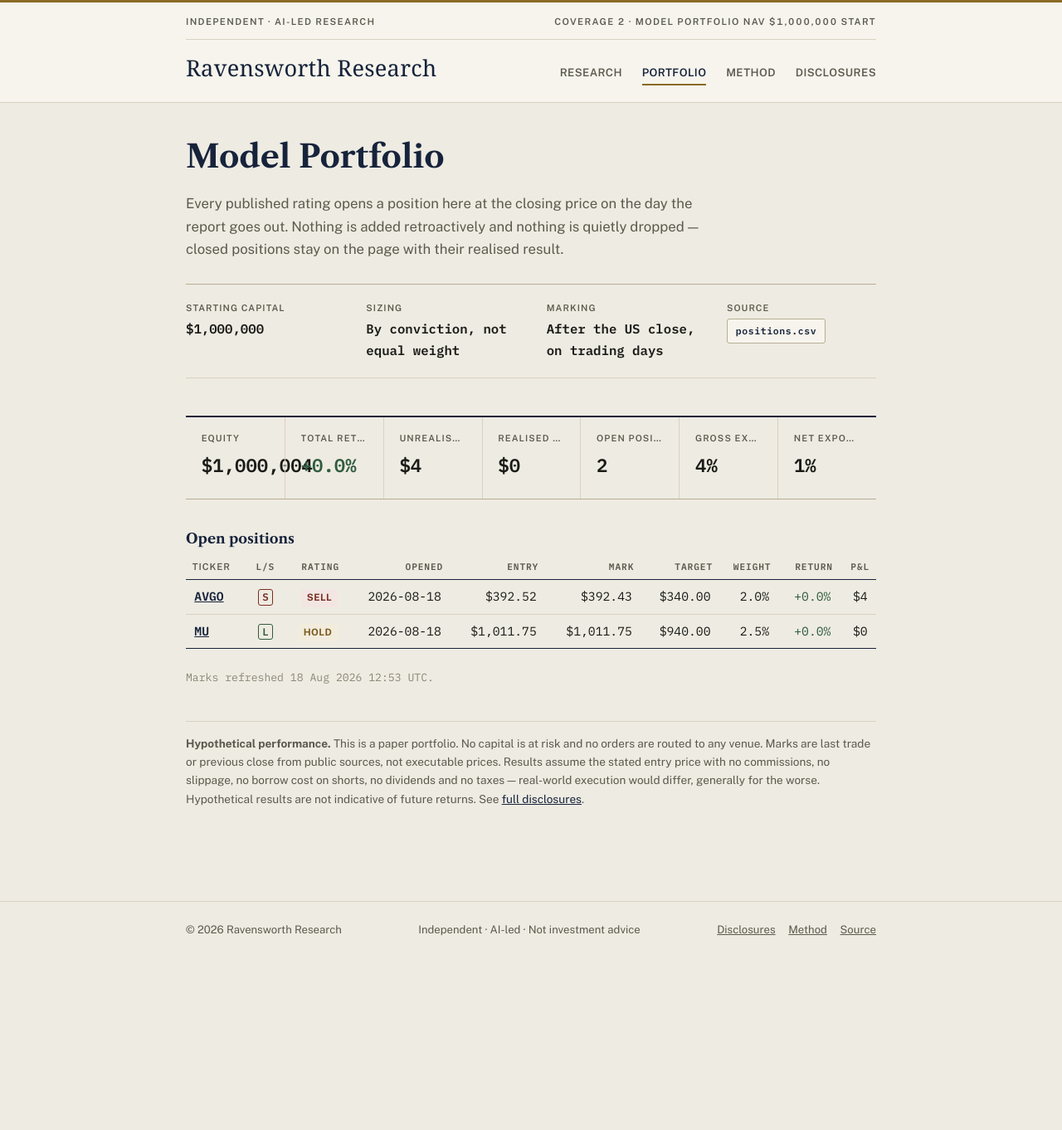
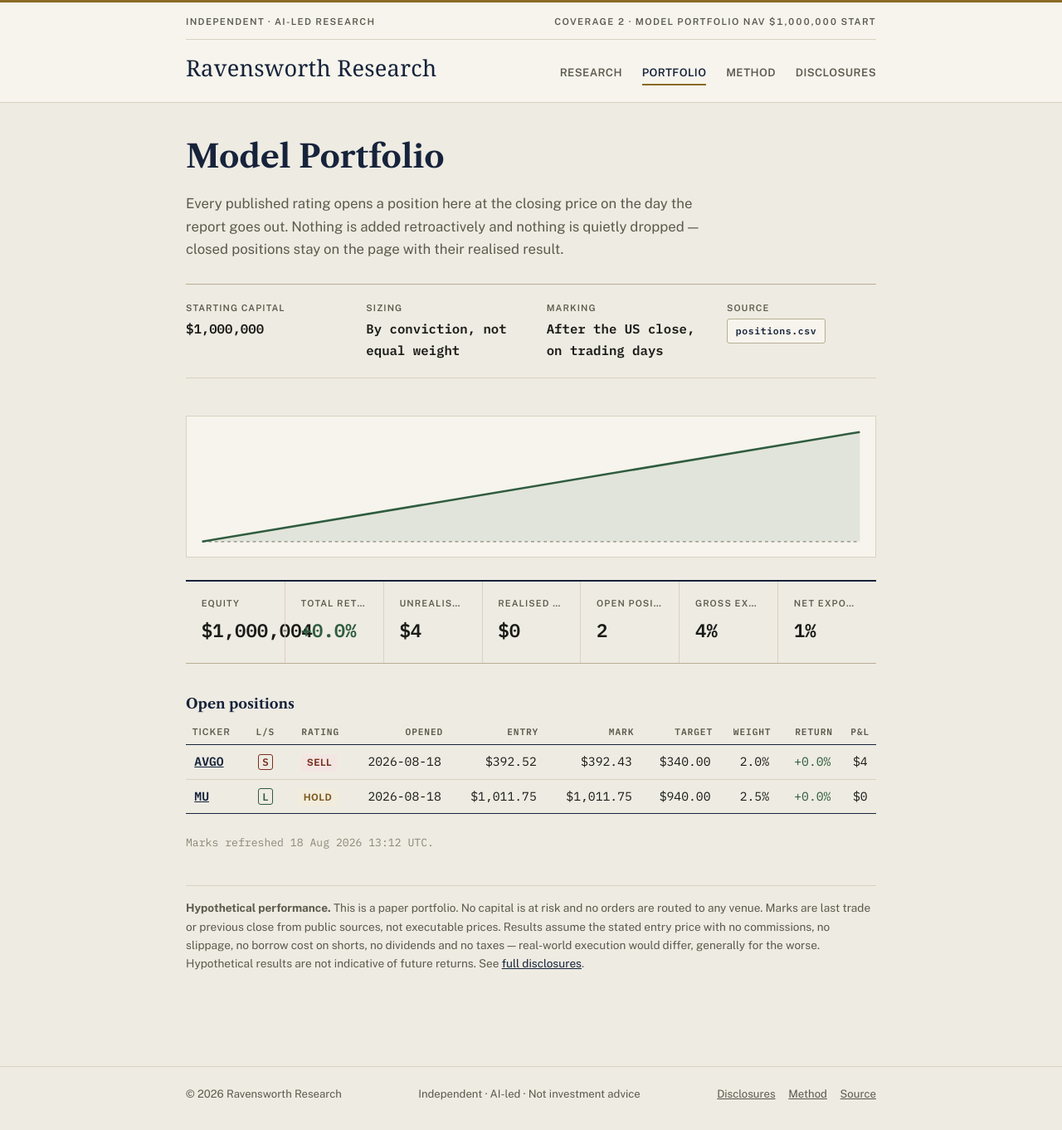
Before and after one commit to ryanrodrigues25200525-svg/ravensworth-research, a Jekyll site: the page built from portfolio.md, in a window 1280 px wide. Shown: the whole page at 83% size. Built offline with Jekyll 4.4.1, drawn with Linux system fonts in a browser that asks for light colours; some web fonts are replaced; before the commit the page ends 1163 px from its top, so only the background shows below that.

```diff
--- a/portfolio.md
+++ b/portfolio.md
@@ -17,6 +17,7 @@ result.</p>
 </dl>
 
 <!-- PORTFOLIO:START -->
+<svg class="equity-curve" viewBox="0 0 640 120" role="img" aria-label="Model portfolio equity curve"><polygon points="8,112 8.0,112.0 632.0,8.0 632,112" fill="#2f5c3f" opacity="0.10"/><line x1="8" y1="112.0" x2="632" y2="112.0" stroke="#8b8878" stroke-width="1" stroke-dasharray="3 3"/><polyline points="8.0,112.0 632.0,8.0" fill="none" stroke="#2f5c3f" stroke-width="2"/></svg>
 <div class="stat-strip">
 <div class="stat-tile"><span class="stat-label">Equity</span><span class="stat-value">$1,000,004</span></div>
 <div class="stat-tile"><span class="stat-label">Total return</span><span class="stat-value"><span class="pos">+0.0%</span></span></div>
@@ -31,7 +32,7 @@ result.</p>
 <tr><td><a href="{{ '/research/2026-08-18-avgo/' | relative_url }}">AVGO</a></td><td><span class="direction short">S</span></td><td><span class="badge sell">Sell</span></td><td>2026-08-18</td><td>$392.52</td><td>$392.43</td><td>$340.00</td><td>2.0%</td><td><span class="pos">+0.0%</span></td><td>$4</td></tr>
 <tr><td><a href="{{ '/research/2026-08-18-mu/' | relative_url }}">MU</a></td><td><span class="direction long">L</span></td><td><span class="badge hold">Hold</span></td><td>2026-08-18</td><td>$1,011.75</td><td>$1,011.75</td><td>$940.00</td><td>2.5%</td><td><span class="pos">+0.0%</span></td><td>$0</td></tr>
 </tbody></table></div>
-<p class="stamp">Marks refreshed 18 Aug 2026 12:53 UTC.</p>
+<p class="stamp">Marks refreshed 18 Aug 2026 13:12 UTC.</p>
 <!-- PORTFOLIO:END -->
 
 <div class="disclaimer">
```
Also changed, not shown: _research/2026-08-18-avgo.md (+1 -1 lines).
